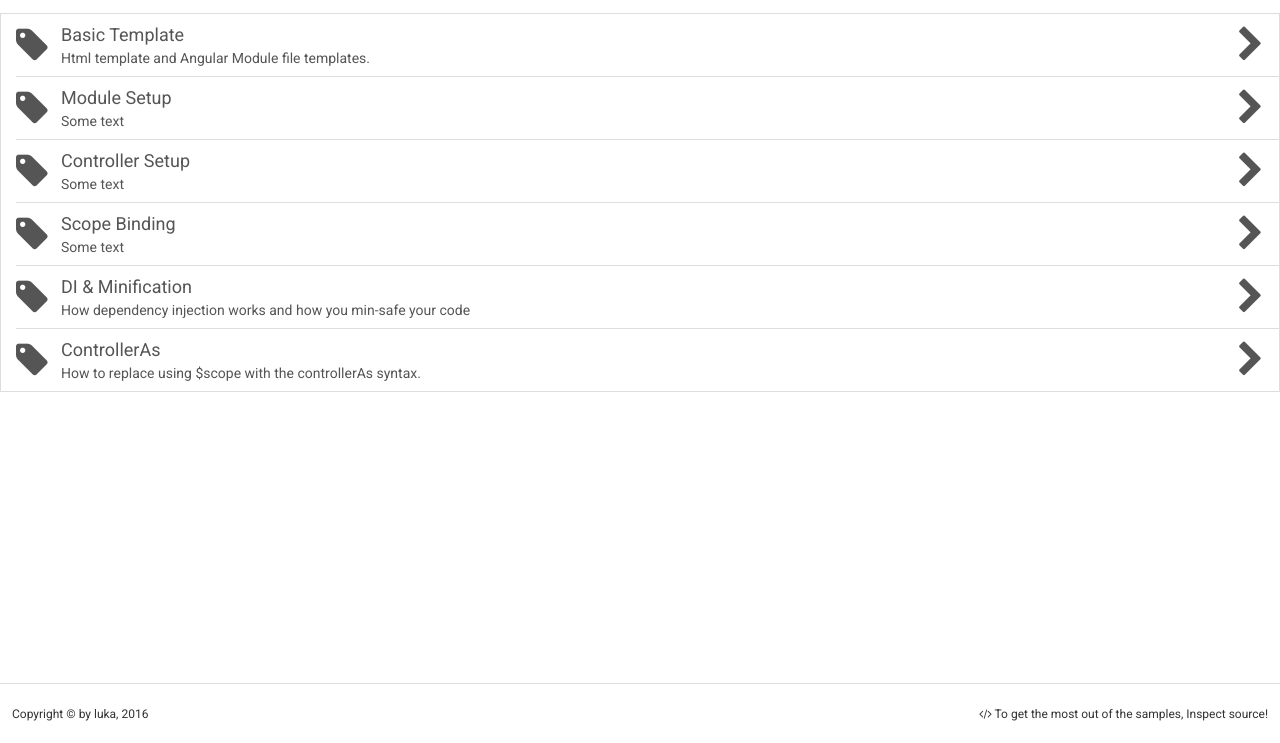
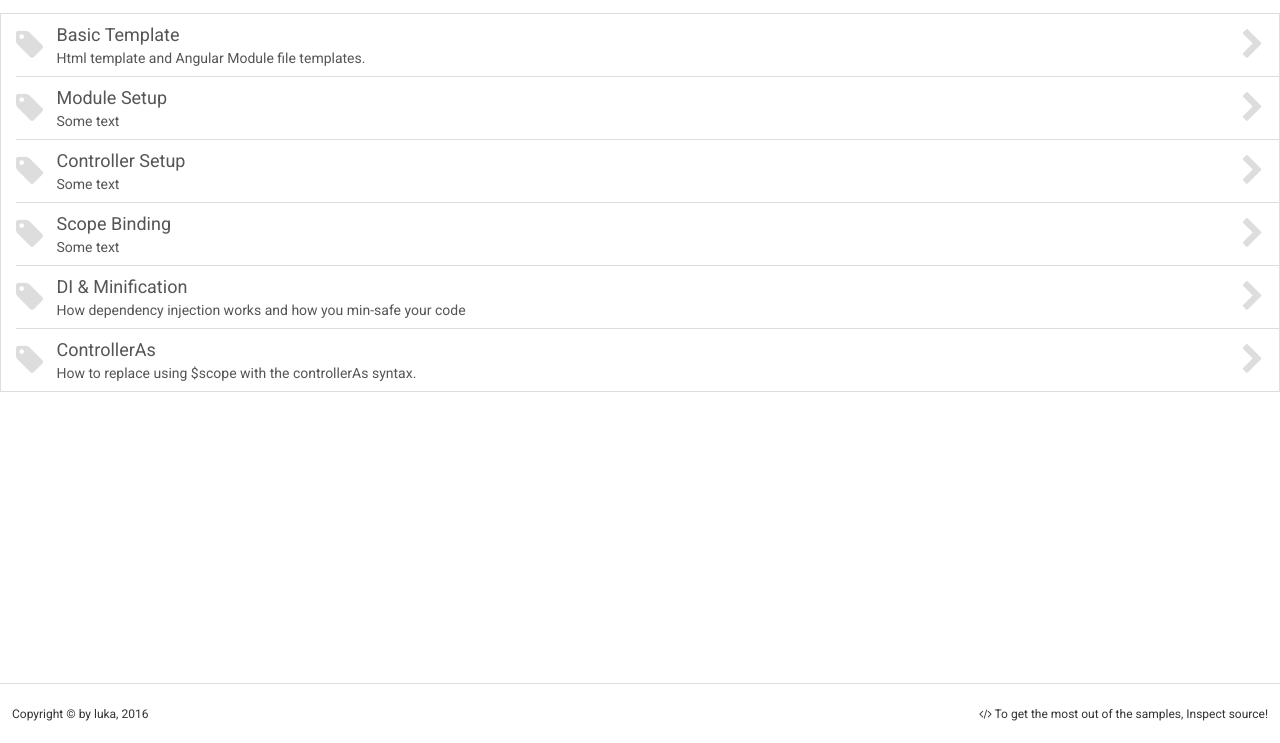
Before and after one commit to kajlund/angular, a plain HTML site: page index.html in a window 1280 px wide. Shown: the part 57-800 px from the top of the page. Drawn offline with Linux system fonts and the light colour scheme.

Commit message:
Slight visual enhancement with more suttle colors to list component

```diff
--- a/css/list.css
+++ b/css/list.css
@@ -7,8 +7,8 @@
 .list-item {
     align-items: center;
     display: flex;
-    color: #555;
-    font-size: 14pt;
+    color: #ddd;
+    font-size: 1em;
     list-style-type: none;
     margin-left: 15px;
     margin-bottom: -1px;
```
